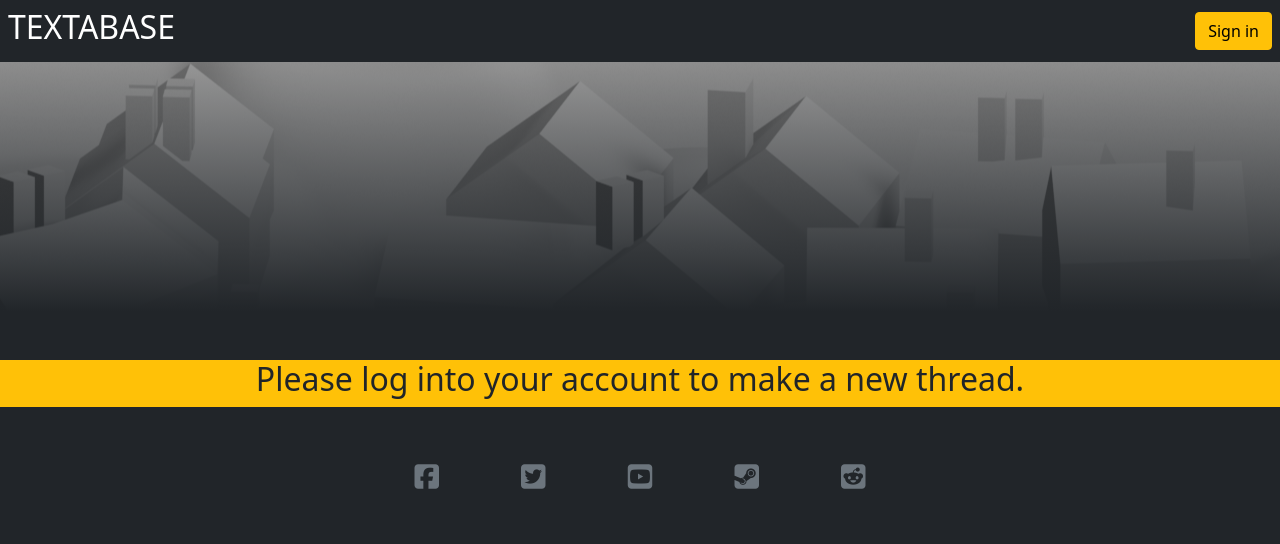
After one commit to Jernskegg/CI-portfolio-Textabase, a Django app: page /edit_thread/19/ in a window 1280 px wide. The commit adds this page. Shown: the top 544 px of the page. Run offline with Django 3.2, Linux system fonts and the light colour scheme; data comes from the database, SQL or seed files in the repository; some libraries are stand-ins or nearby versions.

Commit message:
Feat: Add Edit remove functionality

```diff
--- a/forum/urls.py
+++ b/forum/urls.py
@@ -5,4 +5,8 @@ urlpatterns = [
     path('', views.threadList.as_view(), name='home'),
     path('<slug:slug>/', views.threadPage.as_view(), name='threads_page'),
     path('addThread', views.addThread, name='addThread'),
+    path('edit_thread/<thread_view_id>/', views.editThread,
+         name='edit_thread'),
+    path('delete_thread/<thread_view_id>/', views.deleteThread,
+         name='delete_thread'),
 ]
--- a/forum/views.py
+++ b/forum/views.py
@@ -74,10 +74,33 @@ def addThread(request):
             newthread = form.save(commit=False)
             newthread.thread_starter = request.user
             newthread.save()
-            return redirect('home')
+            return redirect('/'+newthread.slug+'/')
     else:
         form = newThreadForm
     context = {
         'form': form,
     }
     return render(request, 'new_thread.html', context)
+
+
+def editThread(request, thread_view_id):
+    edit_thread = get_object_or_404(thread, id=thread_view_id)
+    form = newThreadForm(instance=edit_thread)
+    setform = newThreadForm
+    if request.method == 'POST':
+        form = setform(request.POST, instance=edit_thread)
+        if form.is_valid():
+            newthread = form.save(commit=False)
+            newthread.thread_starter = request.user
+            newthread.save()
+            return redirect('/'+newthread.slug+'/')
+    context = {
+        'form': form,
+    }
+    return render(request, 'edit_thread.html', context)
+
+
+def deleteThread(request, thread_view_id):
+    delete_thread = get_object_or_404(thread, id=thread_view_id)
+    delete_thread.delete()
+    return redirect('home')
--- /dev/null
+++ b/templates/edit_thread.html
@@ -0,0 +1,53 @@
+{% extends "base.html" %}
+
+{% load my_filters %}
+
+{% block content %}
+<!-- make a comment section -->
+{% if user.is_authenticated %}
+{% if thread_view.thread_starter == user or user.is_staff %}
+<section class="container">
+    <div class="row justify-content-center text-white bg-custom-thread">
+        <div class="col-12 mt-3">
+            <form class="" method="post">
+                {% csrf_token %}
+                {% for field in form %}
+                <div class="row justify-content-center">
+                    <div class="col-10 form-label">{{field.label_tag}}</div>
+                    <div class="col-10 ">{{field|addclass:'form-control'}}</div>
+                </div>
+                {% endfor %}
+                <div class="row">
+                    <div class="col">
+                        <button type="submit" class="btn btn-warning float-end m-3 me-5">
+                            Update thread</button>
+                    </div>
+                </div>
+            </form>
+        </div>
+    </div>
+</section>
+{% endif %}
+{% endif %}
+{% if not user.is_authenticated %}
+<div class="bg-warning text-center row">
+    <div class="col-12">
+        <h2>
+            Please log into your account to make a new thread.
+            <h2>
+    </div>
+</div>
+{% endif %}
+{% if user.is_authenticated %}
+{% if not thread_view.thread_starter == user or user.is_staff %}
+<div class="bg-warning text-center row">
+    <div class="col-12">
+        <h2>
+            HOLD YOUR HORSES THERE COWBOY, This thread belongs someone else....
+            <h2>
+    </div>
+</div>
+{% endif %}
+{% endif %}
+<!-- Comment section -->
+{%endblock%}
```
Also changed, not shown: templates/thread_page.html (+9 -1 lines).
